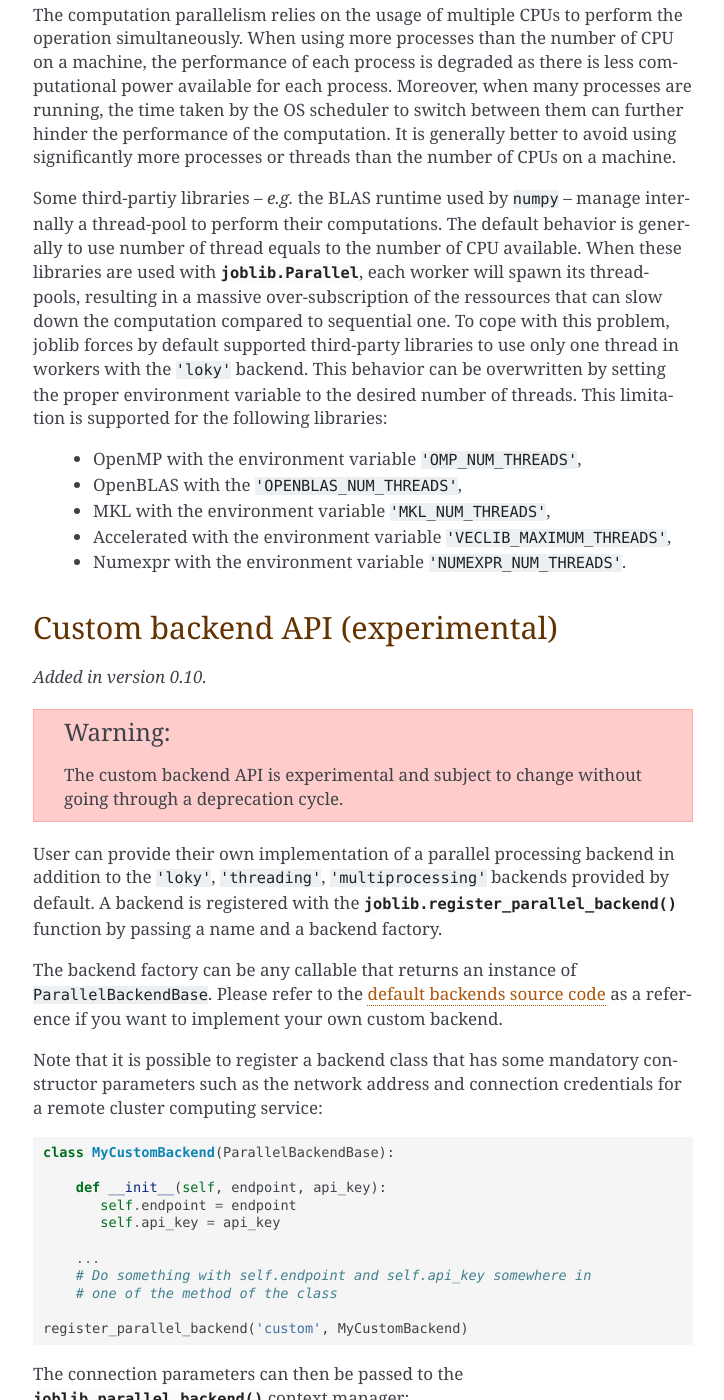
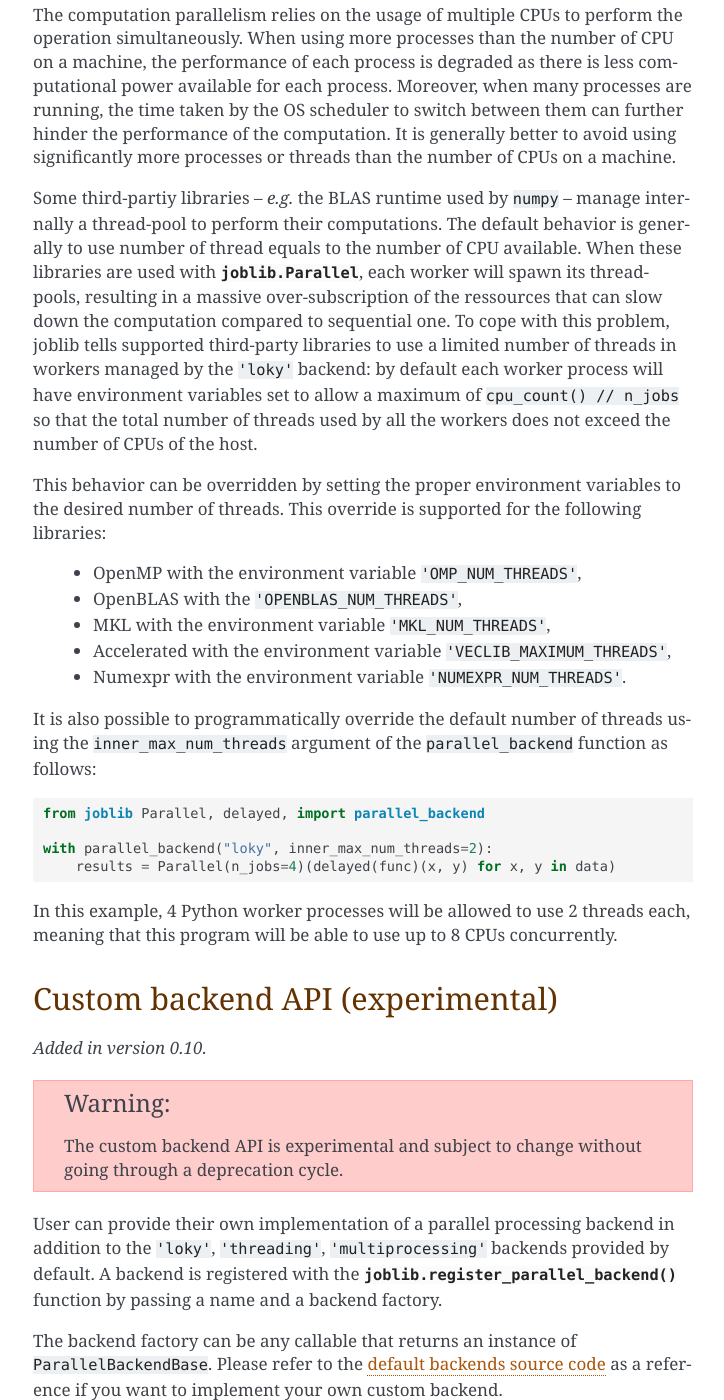
Before and after one commit to joblib/joblib, a Sphinx documentation site: the page built from doc/parallel.rst, in a window 1280 px wide and 1400 px high, scrolled down 7101 px. Shown: the whole window, without its empty margins (387-1111 px from the left). Built offline with Sphinx 7.4.7, drawn with Linux system fonts in a browser that asks for light colours; formulas are drawn with MathJax 3; pages that are not in the unit, such as notebooks, are missing from menus.

Commit message:
DOC update section on over-subscription mitigation

```diff
--- a/CHANGES.rst
+++ b/CHANGES.rst
@@ -36,9 +36,10 @@ Release 0.14.0
   in child before loading any module.
   https://github.com/joblib/joblib/pull/940
 
-- Fix the oversubscription protection for native libraries using threadpools.
+- Fix the oversubscription protection for native libraries using threadpools
+  (OpenBLAS, MKL, Blis and OpenMP runtimes).
   The maximal number of threads is can now be set in children using the
-  ``inner_max_num_threads`` in ``parallel_backend``. It default to
+  ``inner_max_num_threads`` in ``parallel_backend``. It defaults to
   ``cpu_count() // n_jobs``.
   https://github.com/joblib/joblib/pull/940
 
--- a/doc/parallel.rst
+++ b/doc/parallel.rst
@@ -167,12 +167,17 @@ Some third-partiy libraries -- *e.g.* the BLAS runtime used by ``numpy`` --
 manage internally a thread-pool to perform their computations. The default
 behavior is generally to use number of thread equals to the number of CPU
 available. When these libraries are used with :class:`joblib.Parallel`, each
-worker will spawn its thread-pools, resulting in a massive over-subscription of
-the ressources that can slow down the computation compared to sequential one.
-To cope with this problem, joblib forces by default supported third-party
-libraries to use only one thread in workers with the ``'loky'`` backend. This
-behavior can be overwritten by setting the proper environment variable to the
-desired number of threads. This limitation is supported for the following
+worker will spawn its thread-pools, resulting in a massive over-subscription
+of the ressources that can slow down the computation compared to sequential
+one. To cope with this problem, joblib tells supported third-party libraries
+to use a limited number of threads in workers managed by the ``'loky'``
+backend: by default each worker process will have environment variables set to
+allow a maximum of ``cpu_count() // n_jobs`` so that the total number of
+threads used by all the workers does not exceed the number of CPUs of the
+host.
+
+This behavior can be overridden by setting the proper environment variables to
+the desired number of threads. This override is supported for the following
 libraries:
 
     - OpenMP with the environment variable ``'OMP_NUM_THREADS'``,
@@ -180,6 +185,20 @@ libraries:
     - MKL with the environment variable ``'MKL_NUM_THREADS'``,
     - Accelerated with the environment variable ``'VECLIB_MAXIMUM_THREADS'``,
     - Numexpr with the environment variable ``'NUMEXPR_NUM_THREADS'``.
+
+It is also possible to programmatically override the default number of threads
+using the ``inner_max_num_threads`` argument of the ``parallel_backend``
+function as follows:
+
+.. code-block:: python
+
+    from joblib Parallel, delayed, import parallel_backend
+
+    with parallel_backend("loky", inner_max_num_threads=2):
+        results = Parallel(n_jobs=4)(delayed(func)(x, y) for x, y in data)
+
+In this example, 4 Python worker processes will be allowed to use 2 threads
+each, meaning that this program will be able to use up to 8 CPUs concurrently.
 
 
 Custom backend API (experimental)
```
Also changed, not shown: 1 other file.
